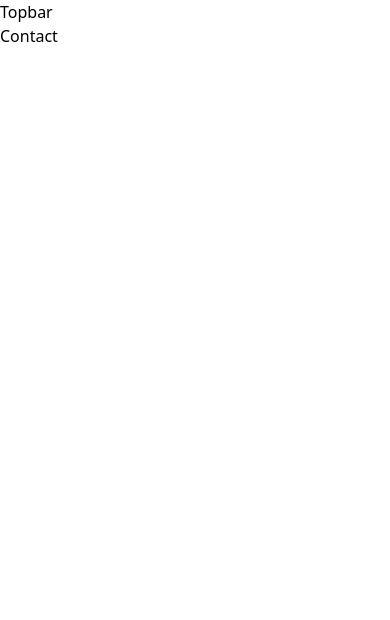
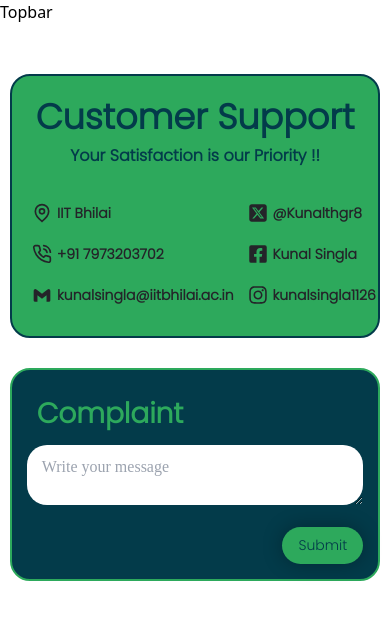
Before and after one commit to kunalthgr8/Vendor-Frontend, a React (Vite) app: page /contact in a window 390 px wide. Shown: the top 620 px of the page. Built offline with nearby package versions, Linux system fonts and the light colour scheme; the HTML template or start-up script is replaced by a standard one.

Commit message:
Contacts Added

```diff
--- a/src/components/Contact/Contact.css
+++ b/src/components/Contact/Contact.css
@@ -0,0 +1,217 @@
+:root {
+    --main-bg-color: #033b4a;
+    --accent-color: #2da95c;
+    --light-bg-color: #646060;
+    --button-hover-color: #10847e;
+    --text-color: #646060;
+    --border-color: white;
+  }
+
+  .Contact {
+    display: flex;
+    justify-content: center;
+    margin-top: 50px;
+    padding-left: 10%;
+    flex-direction: column;
+    font-family: "Poppins";
+    gap: 30px;
+  }
+
+  .Customer-Contact {
+    display: flex;
+    flex-direction: column;
+    justify-content: center;
+    align-items: center;
+    background-color: var(--accent-color);
+    width: 70%;
+    border-radius: 20px;
+    border: 2px solid var(--main-bg-color);
+    padding-top: 15px;
+    padding-bottom: 15px;
+  }
+
+  .Title-Customer {
+    display: flex;
+    justify-content: center;
+    align-items: center;
+    flex-direction: column;
+    color: var(--main-bg-color);
+  }
+  .Title-Customer h1 {
+    font-size: 48px;
+    font-weight: 800;
+  }
+  .Title-Customer h2 {
+    font-size: 23px;
+    font-weight: 600;
+  }
+
+  .Contact-Support {
+    display: flex;
+    justify-content: space-between;
+    align-items: center;
+    width: 80%;
+    margin: 10px;
+    margin-top: 30px;
+    cursor: pointer;
+  }
+
+  .Vertical-Contact {
+    display: flex;
+    gap: 10px;
+    flex-direction: column;
+    justify-content: space-between;
+    margin-right: 10px;
+  }
+
+  .Individual-Contact {
+    margin: 5px;
+    display: flex;
+    font-size: 18px;
+    align-items: center;
+    gap: 15px;
+    color: #242429;
+    font-weight: 600;
+  }
+
+  .Individual-Contact svg {
+    font-size: 30px;
+  }
+
+  .Feedback-Contact {
+    width: 70%;
+    border-radius: 20px;
+    background-color: var(--main-bg-color);
+    border: 2px solid var(--accent-color);
+    padding: 15px;
+    flex-direction: column;
+    margin-bottom: 30px;
+  }
+
+  .Title-Feedback {
+    color: var(--accent-color);
+    font-size: 28px;
+    margin: 10px;
+    margin-top: 8px;
+    font-weight: 600;
+  }
+
+  .Feedback-Contact textarea {
+    width: 100%;
+    border-radius: 20px;
+    height: 80px;
+    margin-bottom: 15px;
+    color: var(--main-bg-color);
+    font-family: cursive;
+    border: none;
+    padding-top: 10px;
+    padding-left: 15px;
+  }
+  .Feedback-Contact textarea:focus {
+    outline: none;
+  }
+
+  .Submit-Feedback {
+    font-size: 16px;
+    display: flex;
+    justify-content: flex-end;
+    align-items: center;
+    width: 100%;
+  }
+  .Submit-Feedback button {
+    background-color: var(--accent-color);
+    padding: 10px 20px;
+    border-radius: 20px;
+    color: var(--main-bg-color);
+    box-shadow: 0 0 20px rgba(0, 0, 0, 0.3);
+    transition: transform 0.3s ease-in-out;
+  }
+
+  .Submit-Feedback button:hover {
+    transform: scale(1.1);
+  }
+
+  @media screen and (max-width: 1300px) {
+    .Customer-Contact,
+    .Feedback-Contact {
+      width: 90%;
+    }
+  }
+
+  @media screen and (max-width: 882px) {
+    .Title-Customer h1 {
+      font-size: 40px;
+    }
+
+    .Title-Customer h2 {
+      font-size: 20px;
+    }
+    .Individual-Contact {
+      font-size: 16px;
+    }
+    .Contact-Support {
+      width: 90%;
+      margin: 3%;
+      margin-top: 30px;
+    }
+
+    .Individual-Contact svg {
+      font-size: 26px;
+    }
+    .Submit-Feedback button {
+      font-size: 14px;
+      padding: 8px 16px;
+    }
+  }
+
+  @media screen and (max-width: 692px) {
+    .Customer-Contact {
+      width: 90%;
+    }
+    .Contact {
+      padding-left: 0px;
+      align-items: center;
+    }
+    .Title-Customer h1 {
+      font-size: 35px;
+    }
+    .Title-Customer h2 {
+      font-size: 16px;
+    }
+    .Individual-Contact {
+      font-size: 16px;
+    }
+    .Individual-Contact svg {
+      font-size: 20px;
+    }
+    .Feedback-Contact textarea {
+      height: 60px;
+    }
+  }
+
+  @media screen and (max-width: 512px) {
+    .Customer-Contact,
+    .Feedback-Contact {
+      width: 95%;
+    }
+    .Contact {
+      padding-left: auto;
+      align-items: center;
+    }
+    .Title-Customer h1 {
+      font-size: 35px;
+    }
+    .Title-Customer h2 {
+      font-size: 16px;
+    }
+    .Individual-Contact {
+      font-size: 14px;
+      gap: 5px;
+      margin-left: 2px;
+      margin-right: 2px;
+    }
+
+    .Individual-Contact svg {
+      font-size: 20px;
+    }
+  }
--- a/src/components/Contact/Contact.jsx
+++ b/src/components/Contact/Contact.jsx
@@ -1,9 +1,55 @@
-import React from 'react'
+import React from "react";
+import "./Contact.css";
+import { LuPhoneCall } from "react-icons/lu";
+import { BiLogoGmail } from "react-icons/bi";
+import { GrLocation } from "react-icons/gr";
+import { FaSquareXTwitter } from "react-icons/fa6";
+import { FaFacebookSquare } from "react-icons/fa";
+import { FaInstagram } from "react-icons/fa";
+import { Link } from "react-router-dom";
 
-function Contact() {
+const ContactInfo = ({ icon, text }) => (
+  <div className="Individual-Contact">
+    {icon}
+    <Link to="#">{text}</Link>
+  </div>
+);
+
+const Contact = () => {
   return (
-    <div>Contact</div>
-  )
-}
+    <div className="Contact">
+      <div className="Customer-Contact">
+        <header className="Title-Customer">
+          <h1>Customer Support</h1>
+          <h2>Your Satisfaction is our Priority !!</h2>
+        </header>
+        <div className="Contact-Support">
+          <div className="Vertical-Contact">
+            <ContactInfo icon={<GrLocation />} text="IIT Bhilai" />
+            <ContactInfo icon={<LuPhoneCall />} text="+91 7973203702" />
+            <ContactInfo
+              icon={<BiLogoGmail />}
+              text="kunalsingla@iitbhilai.ac.in"
+            />
+          </div>
+          <div className="Vertical-Contact">
+            <ContactInfo icon={<FaSquareXTwitter />} text="@Kunalthgr8" />
+            <ContactInfo icon={<FaFacebookSquare />} text="Kunal Singla" />
+            <ContactInfo icon={<FaInstagram />} text="kunalsingla1126" />
+          </div>
+        </div>
+      </div>
+      <div className="Feedback-Contact">
+        <div className="Title-Feedback">Complaint</div>
+        <textarea placeholder="Write your message" />
+        <div className="Submit-Feedback">
+          <button type="submit">
+            Submit
+          </button>
+        </div>
+      </div>
+    </div>
+  );
+};
 
-export default Contact
+export default Contact;
--- a/src/components/Sidebar/Sidebar.jsx
+++ b/src/components/Sidebar/Sidebar.jsx
@@ -4,13 +4,14 @@ import { IoHome } from "react-icons/io5";
 import { AiFillMedicineBox } from "react-icons/ai";
 import { FaCartShopping } from "react-icons/fa6";
 import { TbDiscount2 } from "react-icons/tb";
+import { MdOutlineNoteAdd } from "react-icons/md";
+import { FaHistory } from "react-icons/fa";
 import { IoMdContacts } from "react-icons/io";
 import { FiLogOut } from "react-icons/fi";
 import { Link, NavLink } from "react-router-dom";
 import "./Sidebar.css";
 
 const SideBar = () => {
-
   const [windowWidth, setWindowWidth] = useState(window.innerWidth);
   const handleResize = () => {
     setWindowWidth(window.innerWidth);
@@ -22,57 +23,39 @@ const SideBar = () => {
     };
   }, []);
 
+  const renderNavLinks = () => {
+    const navLinks = [
+      { to: "/", text: "Home", icon: <IoHome /> },
+      { to: "/productpage", text: "Products", icon: <AiFillMedicineBox /> },
+      { to: "/addproduct", text: "Add Product", icon: <FaCartShopping /> },
+      { to: "/orderhistory", text: "Order History", icon: <FaCartShopping /> },
+      { to: "/contact", text: "Contact Us", icon: <IoMdContacts /> },
+    ];
+
+    return navLinks.map((link, index) => (
+      <NavLink
+        key={index}
+        to={link.to}
+        activeClassName="Items-Active"
+        className={`Items-SideBars`}
+      >
+        {link.text}
+      </NavLink>
+    ));
+  };
+
   return windowWidth >= 1300 || windowWidth <= 761 ? (
     <div className="SideBar sidebar bg-sidebar-color text-white md:h-screen  md:fixed md:top-0 left-0 p-4">
       <div className="Logo-SideBar">
-        <Link to="/">
+        <NavLink to="/">
           <img src={Logo} alt="Logo" className="Image-SideBar" />
-        </Link>
+        </NavLink>
       </div>
       <div className="Title-SideBar">
         <h2 className="Heading-Sidebar">Aoushadhi</h2>
       </div>
       <div className="Items-SideBar">
-        <NavLink
-          to="/"
-          className={({ isActive }) =>
-            ` ${isActive ? "Items-Active" : ""} Items-SideBars`
-          }
-        >
-          Home
-        </NavLink>
-        <NavLink
-          to="/productpage"
-          className={({ isActive }) =>
-            ` ${isActive ? "Items-Active" : ""} Items-SideBars`
-          }
-        >
-          Products
-        </NavLink>
-        <NavLink
-          to="/addproduct"
-          className={({ isActive }) =>
-            ` ${isActive ? "Items-Active" : ""} Items-SideBars`
-          }
-        >
-          Add Product
-        </NavLink>
-        <NavLink
-          to="/orderhistory"
-          className={({ isActive }) =>
-            ` ${isActive ? "Items-Active" : ""} Items-SideBars`
-          }
-        >
-          Order History
-        </NavLink>
-        <NavLink
-          to="/contact"
-          className={({ isActive }) =>
-            ` ${isActive ? "Items-Active" : ""} Items-SideBars`
-          }
-        >
-          Contact Us
-        </NavLink>
+        {renderNavLinks()}
         <span className="User-SideBar">Log Out</span>
       </div>
       <div className="Footer-SideBar">
@@ -98,7 +81,7 @@ const SideBar = () => {
           <IoHome />
         </NavLink>
         <NavLink
-          to="/"
+          to="/productpage"
           className={({ isActive }) =>
             ` ${isActive ? "Items-Active" : ""} logo-SideBars`
           }
@@ -106,21 +89,21 @@ const SideBar = () => {
           <AiFillMedicineBox />
         </NavLink>
         <NavLink
-          to="/cart"
+          to="/addproduct"
           className={({ isActive }) =>
             ` ${isActive ? "Items-Active" : ""} logo-SideBars`
           }
         >
-          <FaCartShopping />
+          <MdOutlineNoteAdd />
         </NavLink>
 
         <NavLink
-          to="/offers"
+          to="/orderhistory"
           className={({ isActive }) =>
             ` ${isActive ? "Items-Active" : ""} logo-SideBars`
           }
         >
-          <TbDiscount2 />
+          <FaHistory />
         </NavLink>
         <NavLink
           to="/contact"
```
